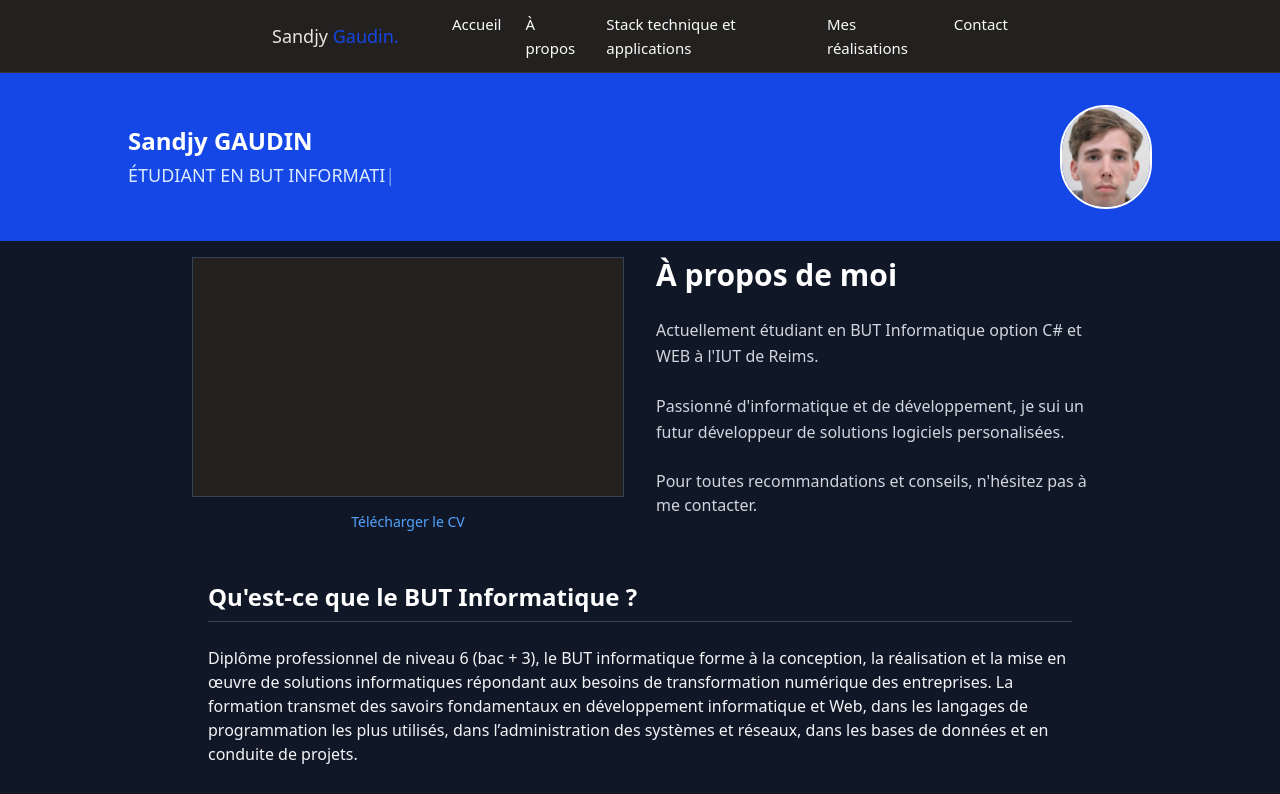
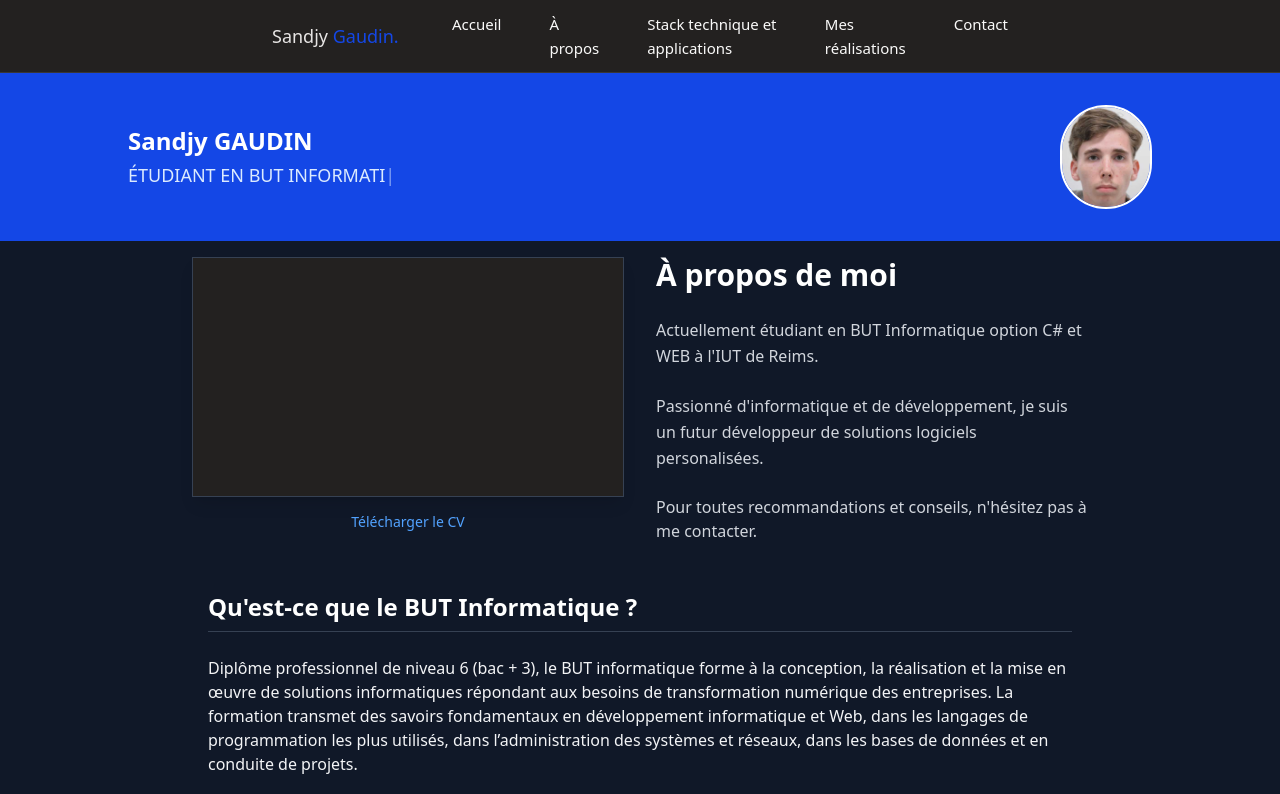
Before and after one commit to SandjyGAUDIN/port4, a Next.js app in the folder port3-main/: page / in a window 1280 px wide. Shown: the top 794 px of the page. Built offline with nearby package versions, Linux system fonts and the light colour scheme.

Commit message:
Correction

```diff
--- a/port3-main/app/_components/Header.tsx
+++ b/port3-main/app/_components/Header.tsx
@@ -73,8 +73,8 @@ export const Header = () => {
                 </Link>
 
                 {/* Version PC */}
-                <nav className="hidden sm:flex items-center gap-2">
-                    <ul className="flex gap-6">
+                <nav className="hidden sm:flex items-center gap-4">
+                    <ul className="flex gap-12">
                         <li><Link href="/#Accueil" onClick={(e) => handleNavigation(e, '#Accueil')} className="text-[15px] hover:text-blue-500">Accueil</Link></li>
                         <li><Link href="/#Propos" onClick={(e) => handleNavigation(e, '#Propos')} className="text-[15px] hover:text-blue-500">À propos</Link></li>
                         <li><Link href="/#Competences" onClick={(e) => handleNavigation(e, '#Competences')} className="text-[15px] hover:text-blue-500">Stack technique et applications</Link></li>
--- a/port3-main/app/_components/Propos.tsx
+++ b/port3-main/app/_components/Propos.tsx
@@ -30,7 +30,7 @@ export default function Propos() {
               Actuellement étudiant en BUT Informatique option C# et WEB à l&apos;IUT de Reims.
             </p>
             <p className="leading-relaxed">
-              Passionné d&apos;informatique et de développement, je sui un futur développeur de solutions logiciels personalisées.
+              Passionné d&apos;informatique et de développement, je suis un futur développeur de solutions logiciels personalisées.
             </p>
             <p>
               Pour toutes recommandations et conseils, n&apos;hésitez pas à me contacter.
```
